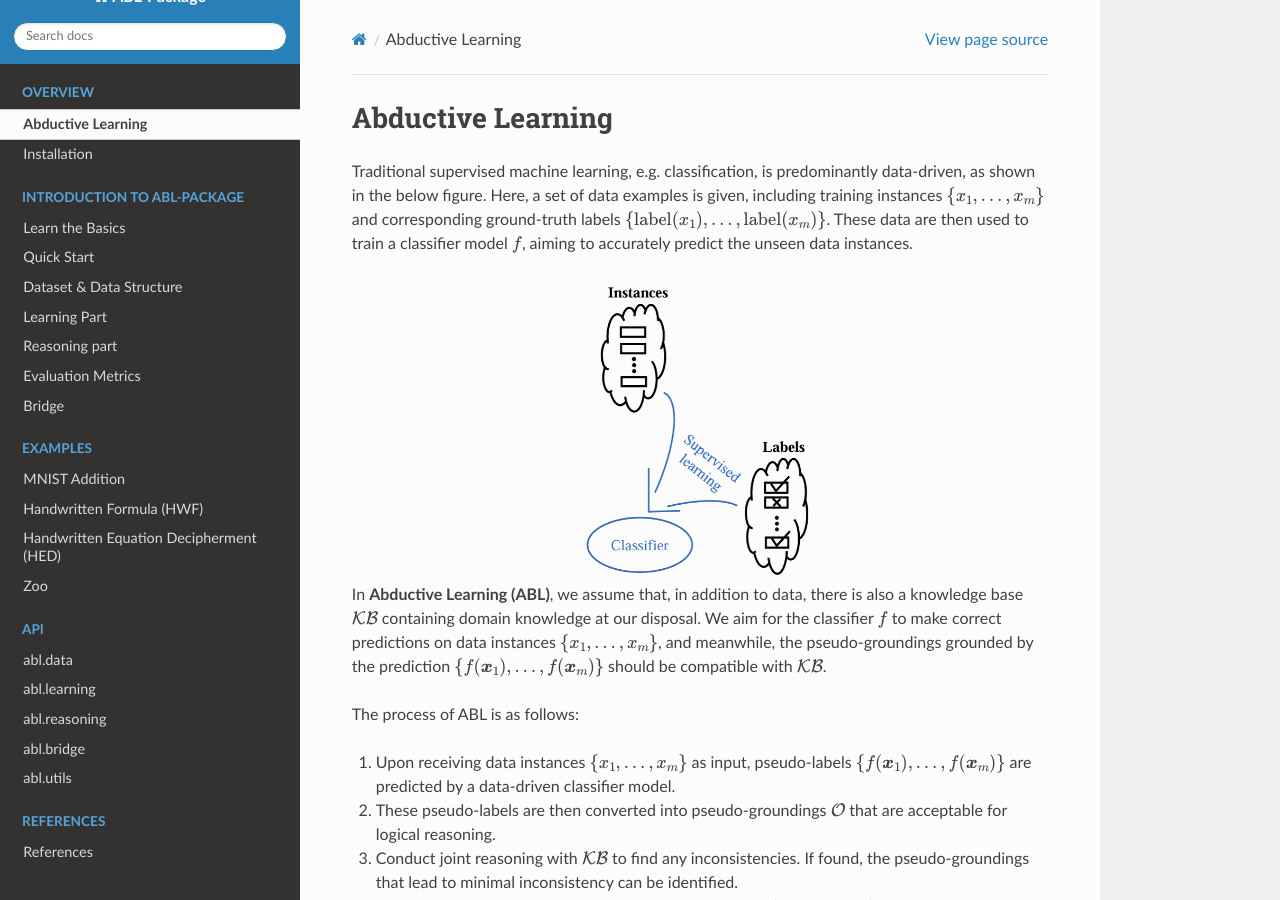
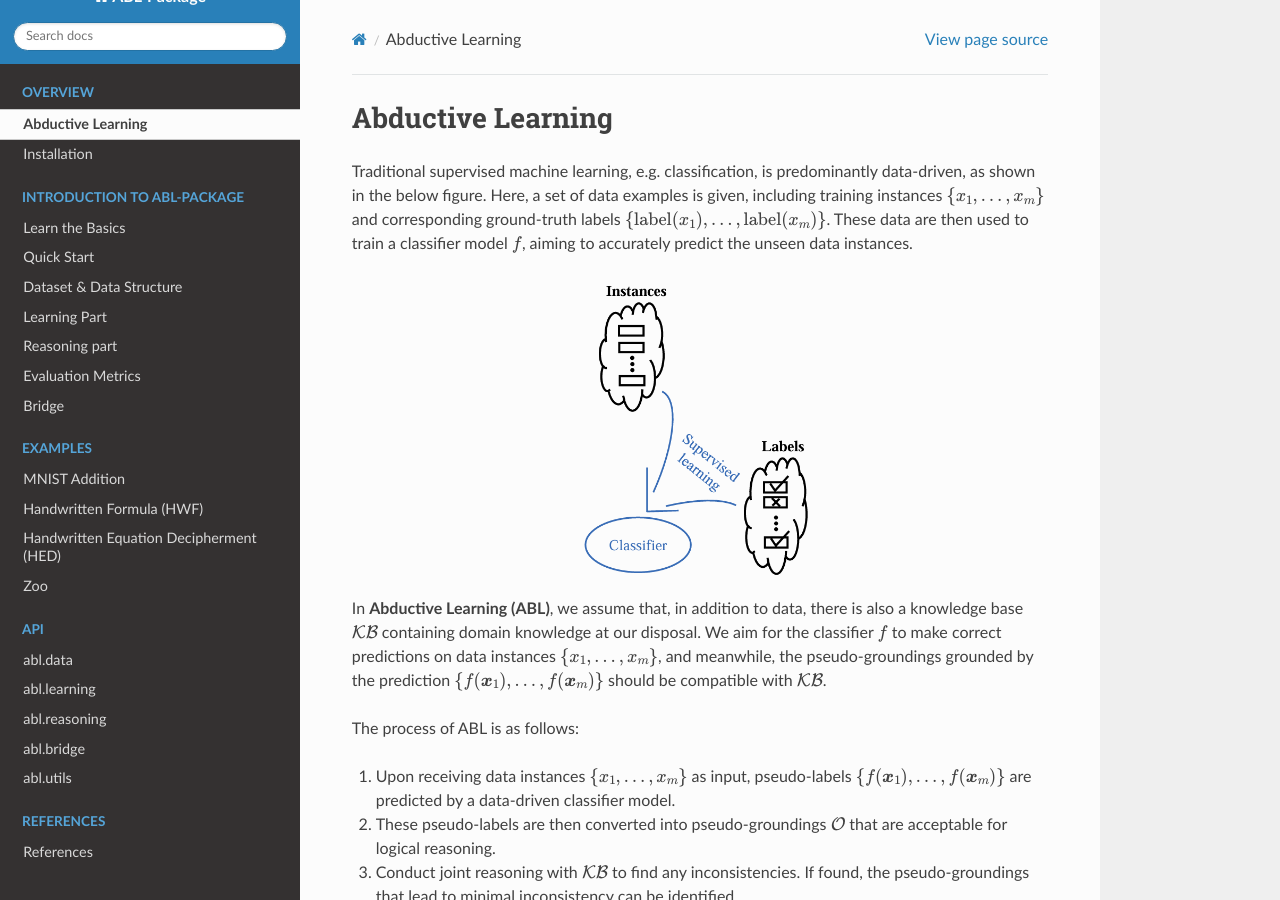
Before and after one commit to AbductiveLearning/ABLkit, a Sphinx documentation site: the page built from docs/Overview/Abductive-Learning.rst, in a window 1280 px wide and 900 px high. Built offline with Sphinx 7.4.7 and the Read the Docs theme 2.0.0, drawn with Linux system fonts in a browser that asks for light colours.

Commit message:
[DOC] change img size

```diff
--- a/docs/Overview/Abductive-Learning.rst
+++ b/docs/Overview/Abductive-Learning.rst
@@ -10,7 +10,7 @@
 
 .. image:: ../img/ML.png
    :align: center
-   :width: 300px
+   :width: 280px
 
 In **Abductive Learning (ABL)**, we assume that, in addition to data,
 there is also a knowledge base :math:`\mathcal{KB}` containing
```
Also changed, not shown: docs/img/ML.png.
